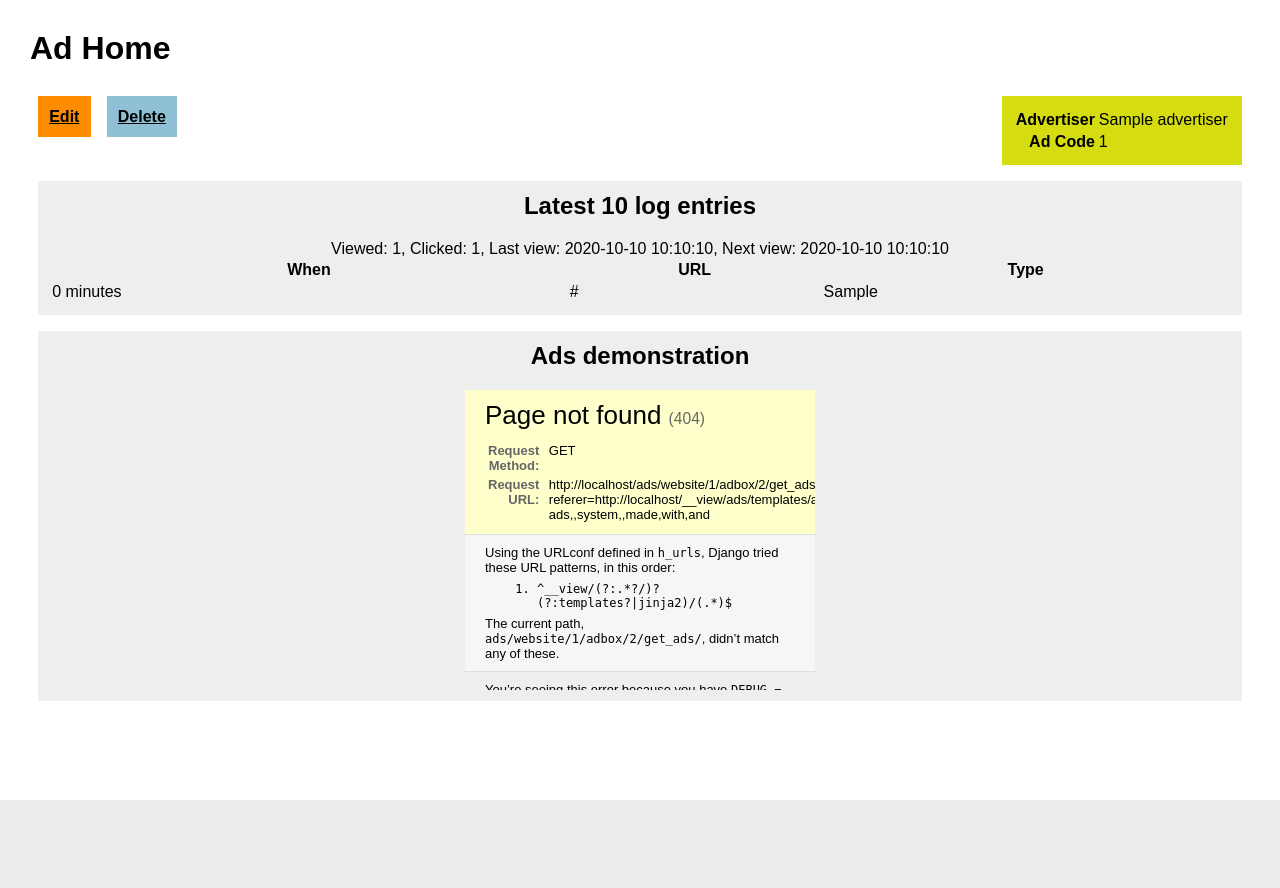
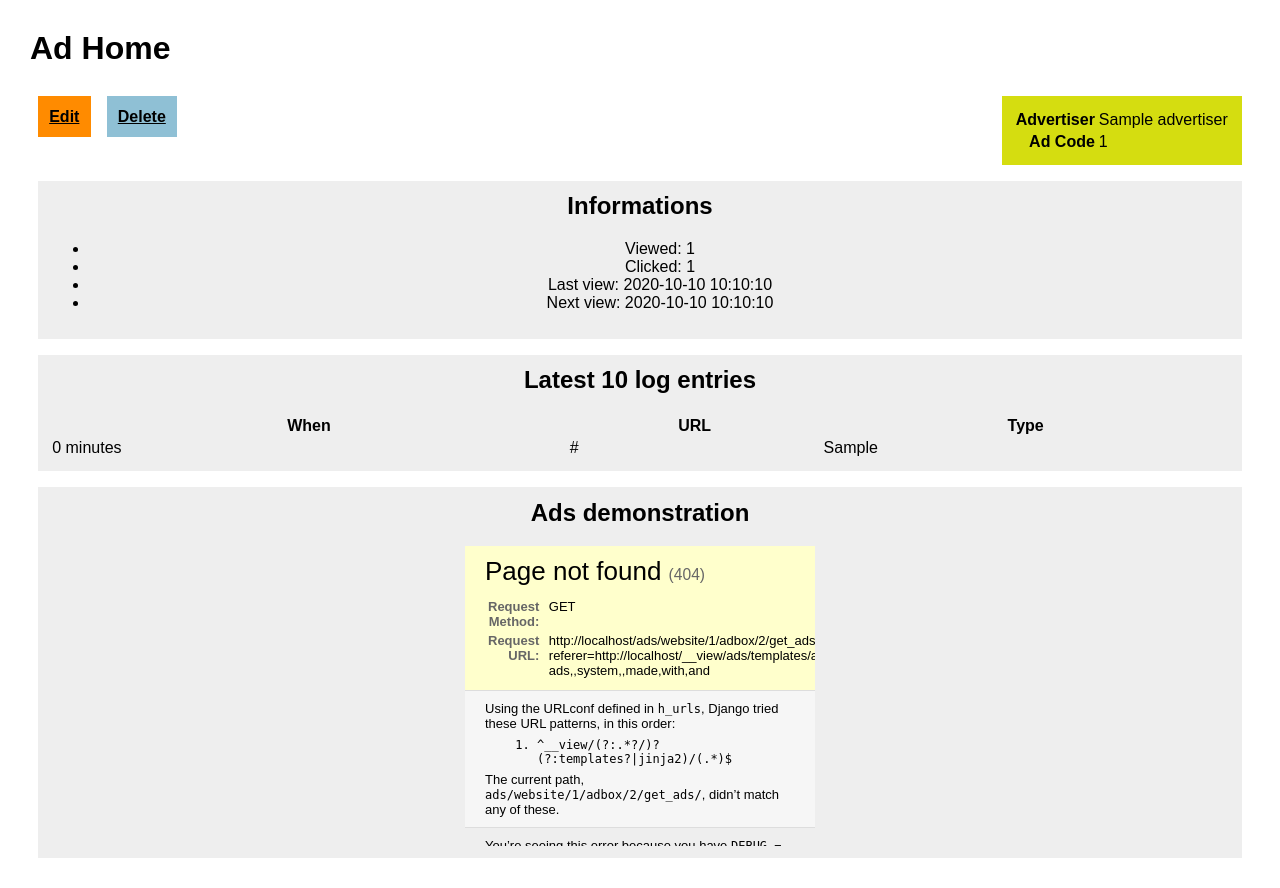
Before and after one commit to masroore/django-ads, a Django app: template ads/templates/ads/ad_home.html in a window 1280 px wide. Before the commit the page ends 800 px from the top, so only its background shows below. Run offline with Django 3.2, Linux system fonts and the light colour scheme; the template is opened without the code that fills it: most values are stand-ins (such as "Sample title", 1, 10 or a date in 2020).

Commit message:
fixing CRUD features

```diff
--- a/ads/templates/ads/ad_home.html
+++ b/ads/templates/ads/ad_home.html
@@ -31,16 +31,20 @@
     </div>
 </div>
 
+<div class="box silver clear_both" style="text-align:center">
+    <h2>{% trans "Informations" %}</h2>
+
+    <ul class="info">
+        <li>{% trans "Viewed" %}: {{ ad.view_count }}</li>
+        <li>{% trans "Clicked" %}: {{ ad.click_count }}</li>
+        <li>{% trans "Last view" %}: {{ ad.last_view|date:"Y-m-d H:i:s" }}</li>
+        <li>{% trans "Next view" %}: {{ ad.next_view|date:"Y-m-d H:i:s" }}</li>
+    </ul>
+</div>
+
 {% if ad.log_entries.count %}
 <div class="box silver clear_both" style="text-align:center">
     <h2>{% trans "Latest 10 log entries" %}</h2>
-
-    <div class="info">
-        {% trans "Viewed" %}: {{ ad.view_count }},
-        {% trans "Clicked" %}: {{ ad.click_count }},
-        {% trans "Last view" %}: {{ ad.last_view|date:"Y-m-d H:i:s" }},
-        {% trans "Next view" %}: {{ ad.next_view|date:"Y-m-d H:i:s" }}
-    </div>
 
     <table width="100%">
         <tr>
```
Also changed, not shown: ads/views.py (+7 -2 lines).
